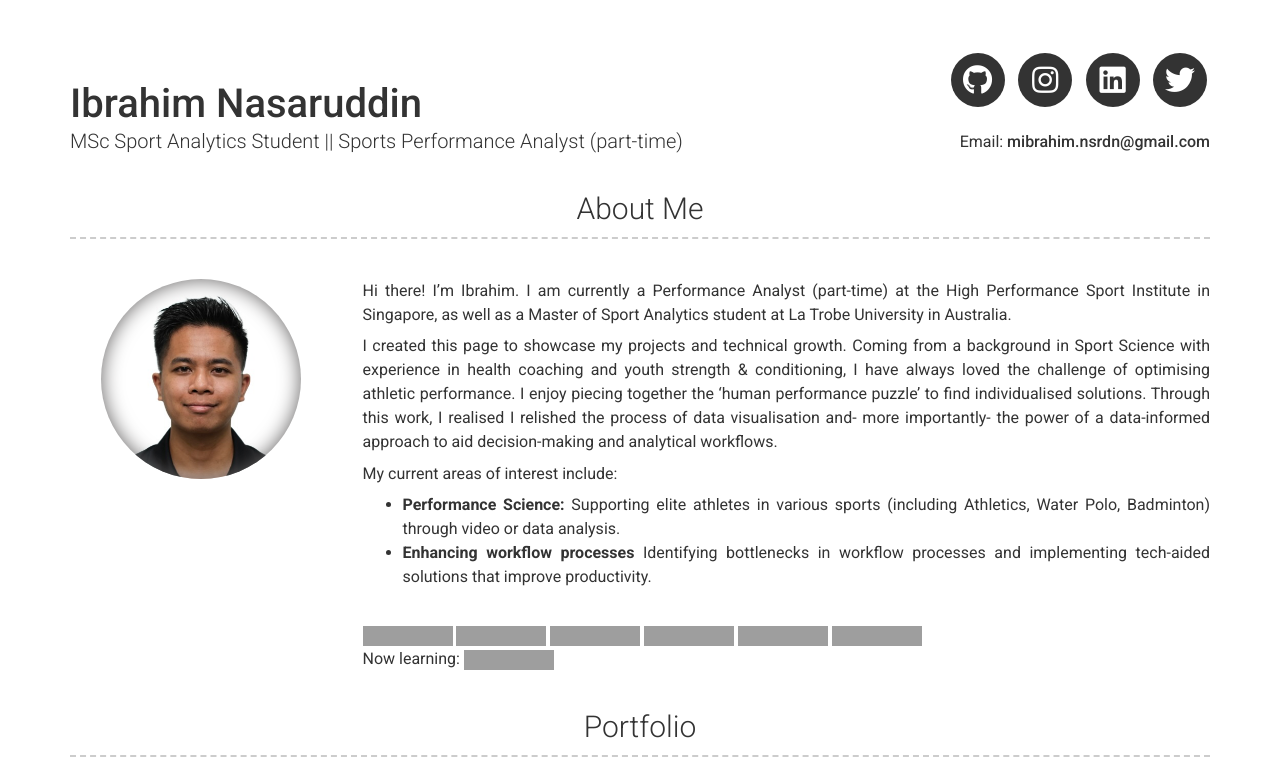
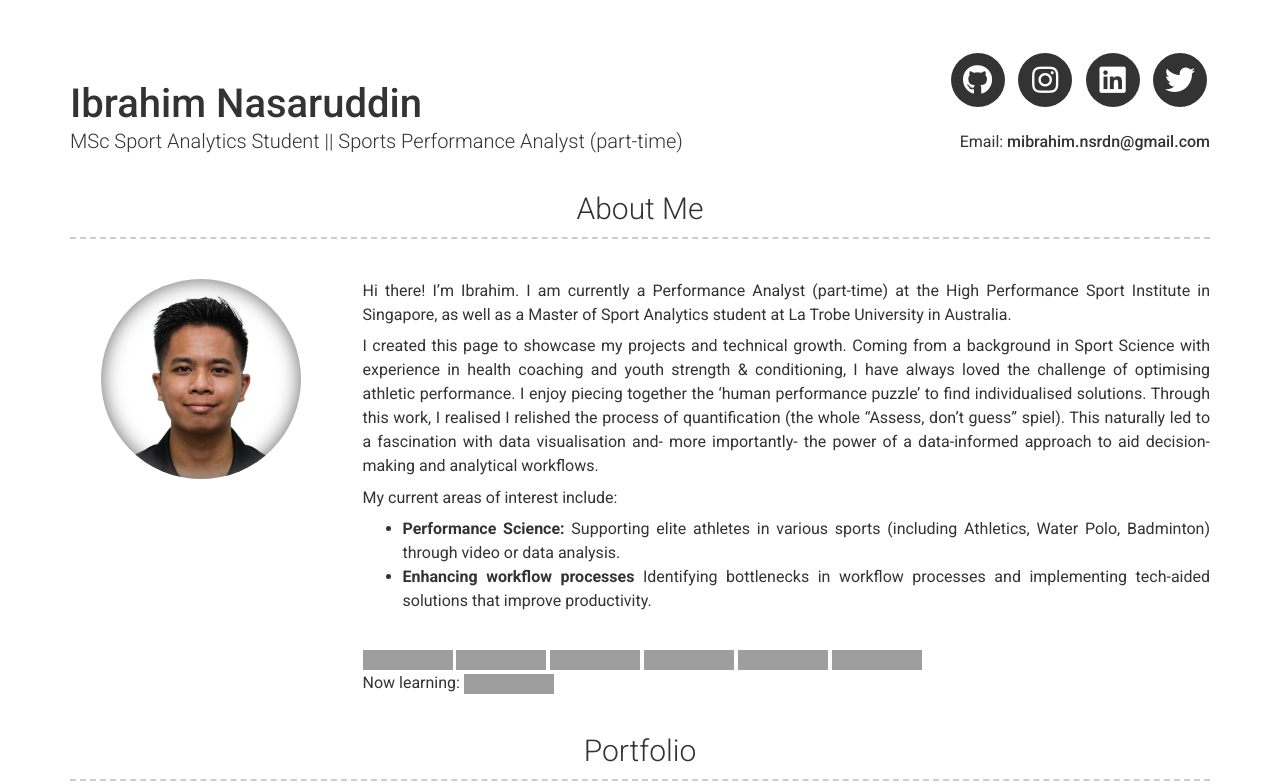
Before and after one commit to ibrahim-nasaruddin/ibrahim-nasaruddin.github.io, a Jekyll site: the page built from index.md, in a window 1280 px wide and 900 px high, cut to the strip 0-784 px from the top of the window. Built offline with Jekyll 4.4.1, drawn with Linux system fonts in a browser that asks for light colours; nearby versions of some CDN libraries; grey boxes are pictures that could not be loaded.

Commit message:
Revise about content for clarity and emphasis
Updated the about content to enhance clarity and focus on quantification in performance analysis.

```diff
--- a/_config.yml
+++ b/_config.yml
@@ -40,7 +40,7 @@ about_profile_image: images/IMG_1718.jpeg
 about_content: |
   Hi there! I'm Ibrahim. I am currently a Performance Analyst (part-time) at the High Performance Sport Institute in Singapore, as well as a Master of Sport Analytics student at La Trobe University in Australia.
 
-  I created this page to showcase my projects and technical growth. Coming from a background in Sport Science with experience in health coaching and youth strength & conditioning, I have always loved the challenge of optimising athletic performance. I enjoy piecing together the 'human performance puzzle' to find individualised solutions. Through this work, I realised I relished the process of data visualisation and- more importantly- the power of a data-informed approach to aid decision-making and analytical workflows.
+  I created this page to showcase my projects and technical growth. Coming from a background in Sport Science with experience in health coaching and youth strength & conditioning, I have always loved the challenge of optimising athletic performance. I enjoy piecing together the 'human performance puzzle' to find individualised solutions. Through this work, I realised I relished the process of quantification (the whole "Assess, don't guess" spiel). This naturally led to a fascination with data visualisation and- more importantly- the power of a data-informed approach to aid decision-making and analytical workflows.
 
   My current areas of interest include:
     - **Performance Science:** Supporting elite athletes in various sports (including Athletics, Water Polo, Badminton) through video or data analysis.
```
